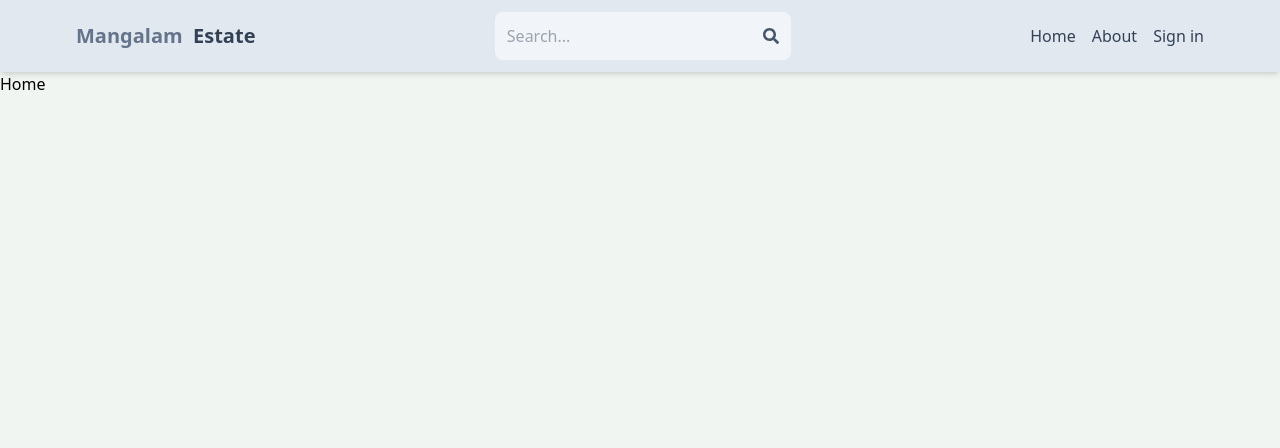
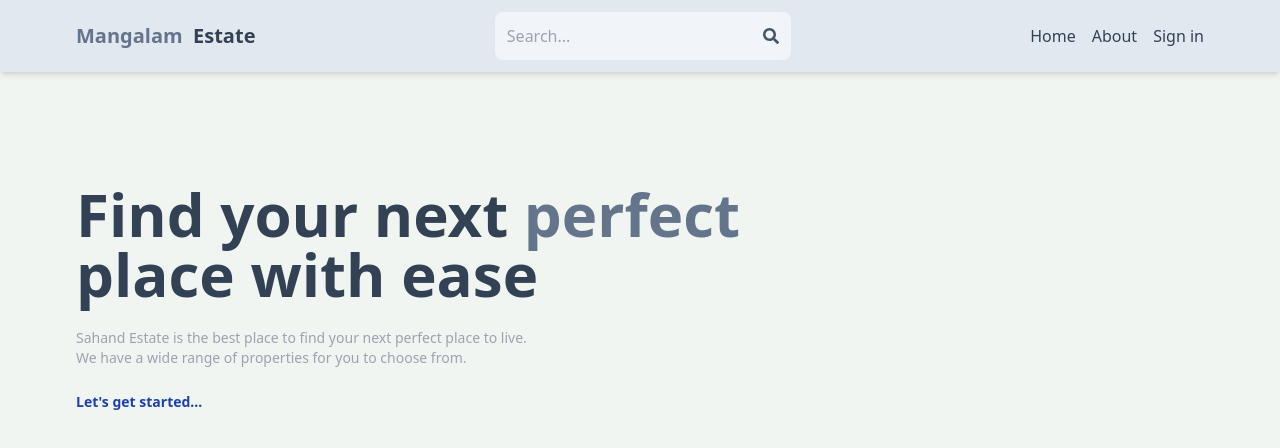
Before and after one commit to Anubhav-GEU/mern-estate, a React (Vite) app in the folder client/: page / in a window 1280 px wide. Shown: the top 448 px of the page. Built offline with nearby package versions, Linux system fonts and the light colour scheme; no server answers.

Commit message:
complete about page

```diff
--- a/client/src/pages/About.jsx
+++ b/client/src/pages/About.jsx
@@ -2,6 +2,13 @@ import React from 'react'
 
 export default function About() {
   return (
-    <div>About</div>
+    <div className='py-20 px-4 max-w-6xl mx-auto'>
+      <h1 className='text-3xl font-bold mb-4 text-slate-800'>About Managalam Estate</h1>
+      <p className='mb-4 text-slate-700'>Mangalam Estate is a leading real estate agency that specializes in helping clients buy, sell, and rent properties in the most desirable neighborhoods. Our team of experienced agents is dedicated to providing exceptional service and making the buying and selling process as smooth as possible.</p>
+      <p className='mb-4 text-slate-700'>
+      Our mission is to help our clients achieve their real estate goals by providing expert advice, personalized service, and a deep understanding of the local market. Whether you are looking to buy, sell, or rent a property, we are here to help you every step of the way.
+      </p>
+      <p className='mb-4 text-slate-700'>Our team of agents has a wealth of experience and knowledge in the real estate industry, and we are committed to providing the highest level of service to our clients. We believe that buying or selling a property should be an exciting and rewarding experience, and we are dedicated to making that a reality for each and every one of our clients.</p>
+    </div>
   )
 }
--- a/client/src/pages/Home.jsx
+++ b/client/src/pages/Home.jsx
@@ -1,7 +1,69 @@
-import React from 'react'
+import { useEffect, useState } from 'react';
+import { Link } from 'react-router-dom';
+import { Swiper, SwiperSlide } from 'swiper/react';
+import { Navigation } from 'swiper/modules';
+import SwiperCore from 'swiper';
+import 'swiper/css/bundle';
+import ListingItem from '../components/ListingItem';
 
 export default function Home() {
+  const [offerListings, setOfferListings] = useState([]);
+  const [saleListings, setSaleListings] = useState([]);
+  const [rentListings, setRentListings] = useState([]);
+  SwiperCore.use([Navigation]);
+  useEffect(()=>{
+    const fetchOfferListings = async () => {
+      try {
+        const res = await fetch('/api/listing/get?offer=true&limit=4');
+        const data = await res.json();
+        setOfferListings(data);
+        fetchRentListings();
+      } catch (error) {
+        console.log(error);
+      }
+    }
+    const fetchRentListings = async()=> {
+      try {
+        const res = await fetch('/api/listing/get?type=rent&limit=4');
+        const data = await res.json();
+        setRentListings(data);
+        fetchSaleListings();
+      } catch (error) {
+        console.log(error);
+      }
+    }
+    const fetchSaleListings = async () => {
+      try {
+        const res = await fetch('/api/listing/get?type=sale&limit=4');
+        const data = await res.json();
+        setSaleListings(data);
+      } catch (error) {
+        console.log(error);
+      }
+    }
+    fetchOfferListings();
+  },[]);
   return (
-    <div>Home</div>
+    <div>
+      <div className='flex flex-col gap-6 p-28 px-3 max-w-6xl mx-auto'>
+        <h1 className='text-slate-700 font-bold text-3xl lg:text-6xl'>
+          Find your next <span className='text-slate-500'>perfect</span>
+          <br />
+          place with ease
+        </h1>
+        <div className='text-gray-400 text-xs sm:text-sm'>
+          Sahand Estate is the best place to find your next perfect place to
+          live.
+          <br />
+          We have a wide range of properties for you to choose from.
+        </div>
+        <Link
+          to={'/search'}
+          className='text-xs sm:text-sm text-blue-800 font-bold hover:underline'
+        >
+          Let's get started...
+        </Link>
+      </div>
+    </div>
   )
 }
```
